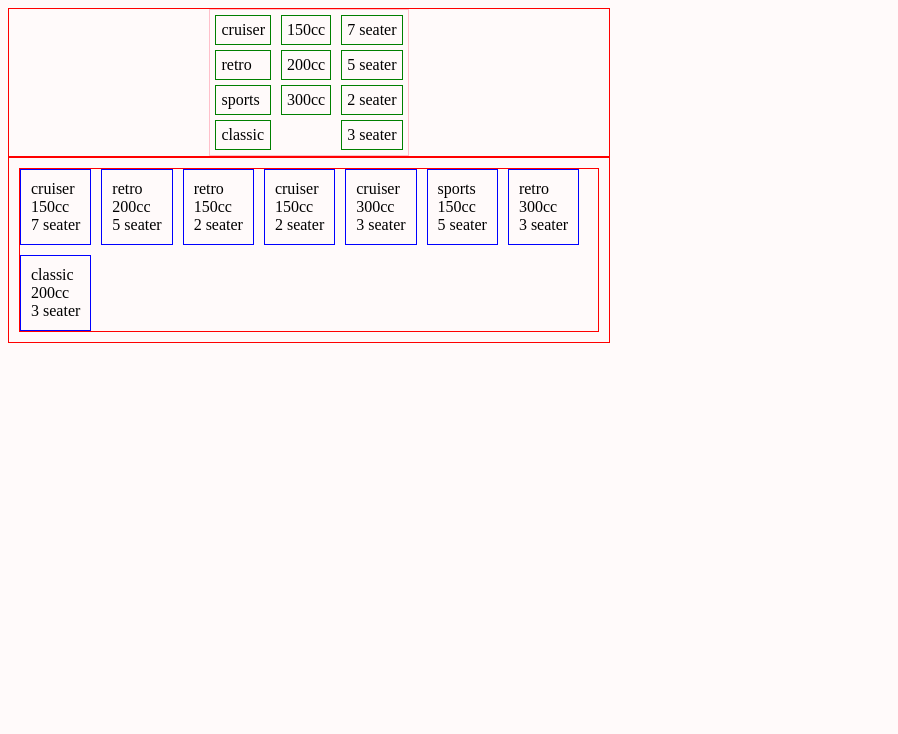
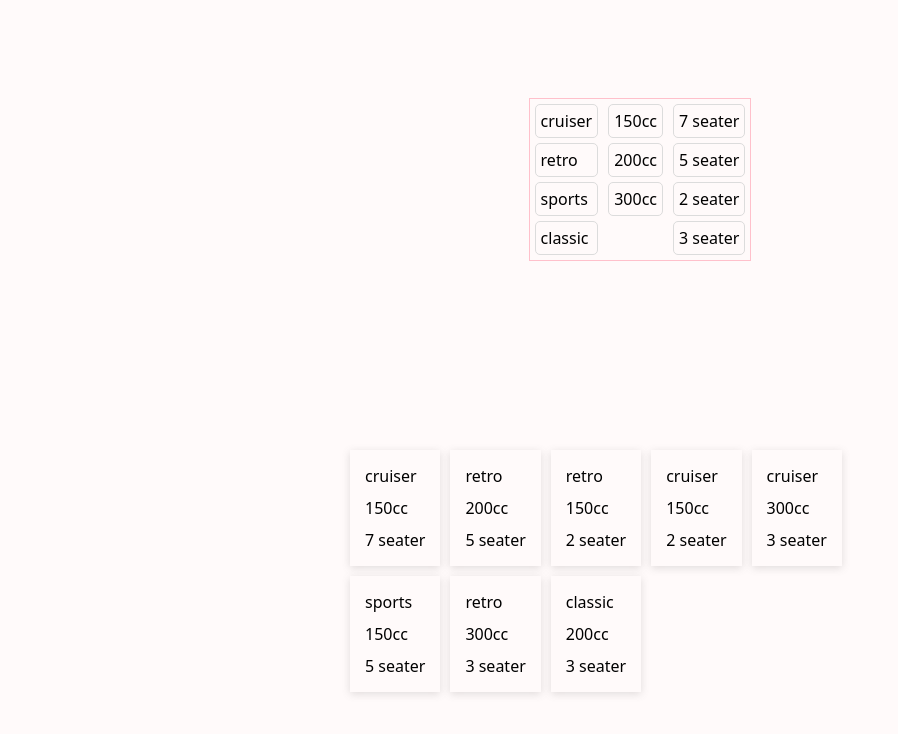
Before and after one commit to cw-kailas/jsfilter, a plain HTML site: page index.html in a window 1280 px wide. Shown: the whole page, without its empty margins (0-898 px from the left). Drawn offline with Linux system fonts and the light colour scheme.

Commit message:
updated changes

```diff
--- a/index.html
+++ b/index.html
@@ -7,55 +7,23 @@
 		<title>Filter JS</title>
 	</head>
 	<body>
-		<div class="container test">
+		<div class="container">
 			<div id="filters"></div>
 		</div>
-		<div class="container test">
+		<div class="container">
 			<div id="box"></div>
 		</div>
 	</body>
 	<script>
 		let data = [
-			{
-				body: "cruiser",
-				power: "150cc",
-				seater: "7 seater",
-			},
-			{
-				body: "retro",
-				power: "200cc",
-				seater: "5 seater",
-			},
-			{
-				body: "retro",
-				power: "150cc",
-				seater: "2 seater",
-			},
-			{
-				body: "cruiser",
-				power: "150cc",
-				seater: "2 seater",
-			},
-			{
-				body: "cruiser",
-				power: "300cc",
-				seater: "3 seater",
-			},
-			{
-				body: "sports",
-				power: "150cc",
-				seater: "5 seater",
-			},
-			{
-				body: "retro",
-				power: "300cc",
-				seater: "3 seater",
-			},
-			{
-				body: "classic",
-				power: "200cc",
-				seater: "3 seater",
-			},
+			{ body: "cruiser", power: "150cc", seater: "7 seater" },
+			{ body: "retro", power: "200cc", seater: "5 seater" },
+			{ body: "retro", power: "150cc", seater: "2 seater" },
+			{ body: "cruiser", power: "150cc", seater: "2 seater" },
+			{ body: "cruiser", power: "300cc", seater: "3 seater" },
+			{ body: "sports", power: "150cc", seater: "5 seater" },
+			{ body: "retro", power: "300cc", seater: "3 seater" },
+			{ body: "classic", power: "200cc", seater: "3 seater" },
 		];
 
 		// get all unique values from body
@@ -66,12 +34,17 @@
 				this.filters = {
                     body: [],
                     power: [],
-					seater: [],
+                    seater: []
                 };
 				this.filtersLength = 0;
 			}
 
 			filterData(keyName, valueName) {
+				if (!this.filters.hasOwnProperty(keyName)) {
+                    this.filters[keyName] = [];
+					console.log(this.filters)
+				}
+
 				if (!this.filters[keyName]?.includes(valueName)) {
 					this.filters[keyName].push(valueName);
 					this.filtersLength += 1;
@@ -83,23 +56,22 @@
 				}
 
 				this.result = this.store.filter((car) => {
-					const bodyCheck =
-						this.filters.body.length === 0 ||
-						this.filters.body.includes(car.body);
-					const powerCheck =
-						this.filters.power.length === 0 ||
-						this.filters.power.includes(car.power);
-					const seaterCheck =
-						this.filters.seater.length === 0 ||
-						this.filters.seater.includes(car.seater);
-					return bodyCheck && powerCheck && seaterCheck;
-				});
+					let checkList = [];
+					let answer = true;
+					for (let i = 0; i < filterKeys.length; i++) {
+						const currentCheck =
+							this.filters[filterKeys[i]].length === 0 ||
+							this.filters[filterKeys[i]].includes(
+								car[filterKeys[i]]
+							);
+						if (!currentCheck) {
+							answer = false;
+							break;
+						}
 					}
 
-			removeFilter(keyName, valueName) {
-				this.filters[keyName] = this.filters[keyName].filter(
-					(item) => item !== valueName
-				);
+					return answer;
+				});
 			}
 
 			log() {
@@ -173,12 +145,10 @@
 				divElement.innerText = values[j];
 				div.appendChild(divElement);
 			}
-
 		}
 
-        if (filterInstance.filtersLength === 0){
+		if (filterInstance.filtersLength === 0) {
 			createCardAndAppend(data);
 		}
-
 	</script>
 </html>
--- a/main.css
+++ b/main.css
@@ -1,4 +1,10 @@
+*{
+    font-family: system-ui, -apple-system, BlinkMacSystemFont, 'Segoe UI', Roboto, Oxygen, Ubuntu, Cantarell, 'Open Sans', 'Helvetica Neue', sans-serif;
+}
+
 body {
+	display: grid;
+	place-items: center;
 	background-color: snow;
 }
 
@@ -26,16 +32,17 @@ button {
 	margin: 10px;
 }
 
-.filter{
-    border: 1px solid green;
+.filter {
+    border: 1px solid gainsboro;
+    border-radius: 5px;
 	margin: 5px;
 	padding: 5px;
 	cursor: pointer;
 	user-select: none;
 }
 
-.active{
-    background-color: green;
+.active {
+	background-color: rgb(207, 134, 207);
 	color: white;
 	margin: 5px;
 	padding: 5px;
@@ -48,10 +55,13 @@ button {
 	flex-wrap: wrap;
 	width: inherit;
 	gap: 10px;
-	border: 1px solid red;
 }
 
 .card {
-	border: 1px solid blue;
 	padding: 10px;
+	box-shadow: rgba(99, 99, 99, 0.2) 0px 2px 8px 0px;
 }
+
+.card > * {
+    padding: 5px;
+}
```
Lines whose indentation alone changed are shown as unchanged.
